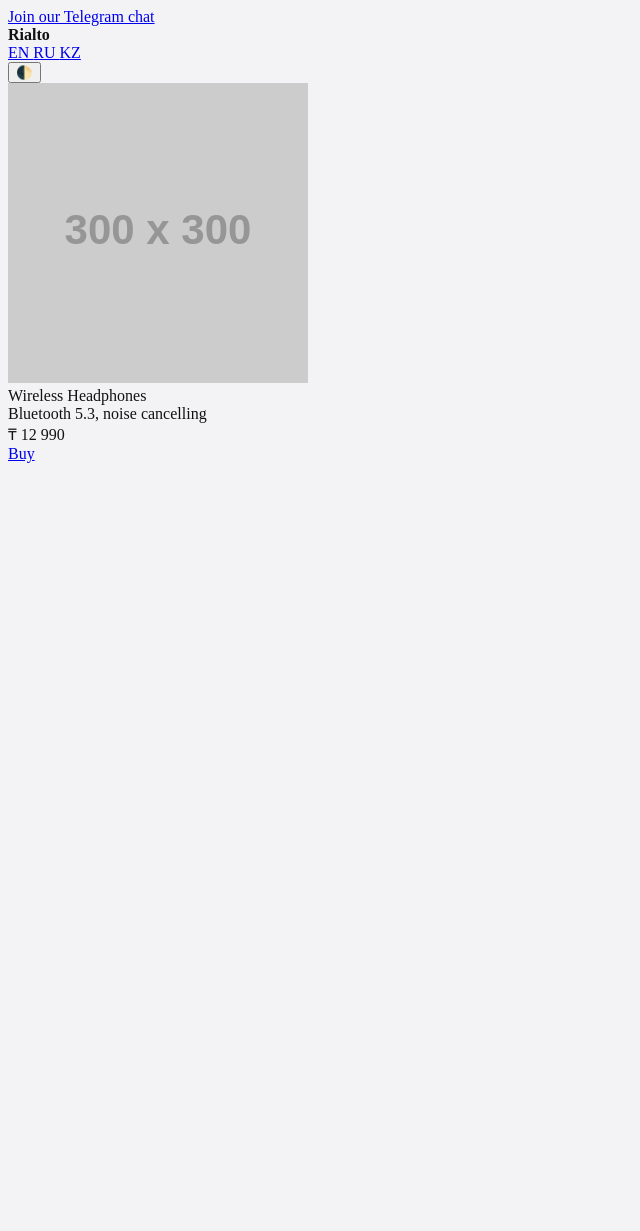
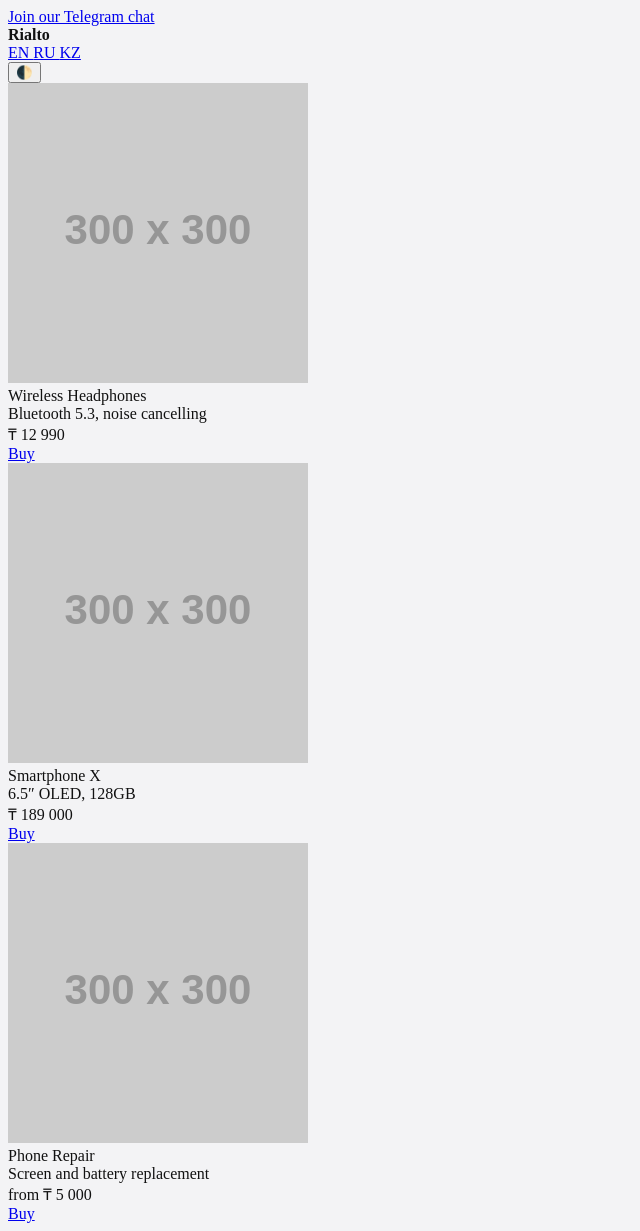
Before and after one commit to StewartArbor/rialto, a Jekyll site: the page built from en/index.html, in a window 1280 px wide. Shown: the whole page, without its empty margins (0-640 px from the left). Built offline with Jekyll 4.4.1, drawn with Linux system fonts in a browser that asks for light colours; before the commit the page ends 900 px from its top, so only the background shows below that.

Commit message:
Update items.yml

```diff
--- a/_data/items.yml
+++ b/_data/items.yml
@@ -1,23 +1,39 @@
 - id: headphones-01
   lang: en
+  category: electronics
   title: Wireless Headphones
   desc: Bluetooth 5.3, noise cancelling
   price: "₸ 12 990"
   image: https://via.placeholder.com/300
   link: https://example.com/affiliate
+  hot: true
 
 - id: headphones-01
   lang: ru
+  category: electronics
   title: Беспроводные наушники
   desc: Bluetooth 5.3, шумоподавление
   price: "₸ 12 990"
   image: https://via.placeholder.com/300
   link: https://example.com/affiliate
+  hot: true
 
-- id: headphones-01
-  lang: kz
-  title: Сымсыз құлаққаптар
-  desc: Bluetooth 5.3, шуды басу
-  price: "₸ 12 990"
+- id: phone-01
+  lang: en
+  category: phones
+  title: Smartphone X
+  desc: 6.5″ OLED, 128GB
+  price: "₸ 189 000"
   image: https://via.placeholder.com/300
   link: https://example.com/affiliate
+  hot: false
+
+- id: repair-01
+  lang: en
+  category: services
+  title: Phone Repair
+  desc: Screen and battery replacement
+  price: "from ₸ 5 000"
+  image: https://via.placeholder.com/300
+  link: https://oy.kz/service
+  hot: false
```
